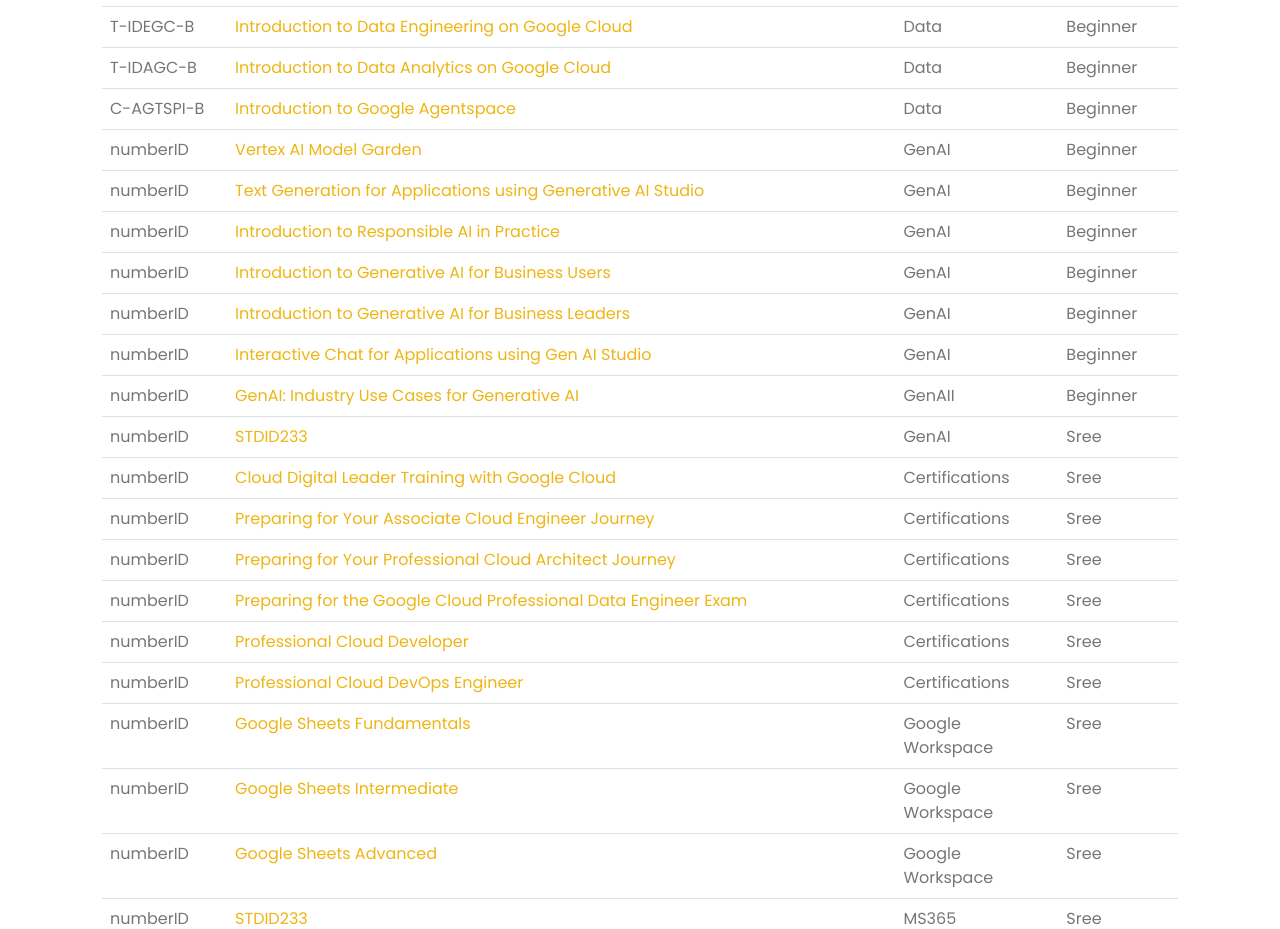
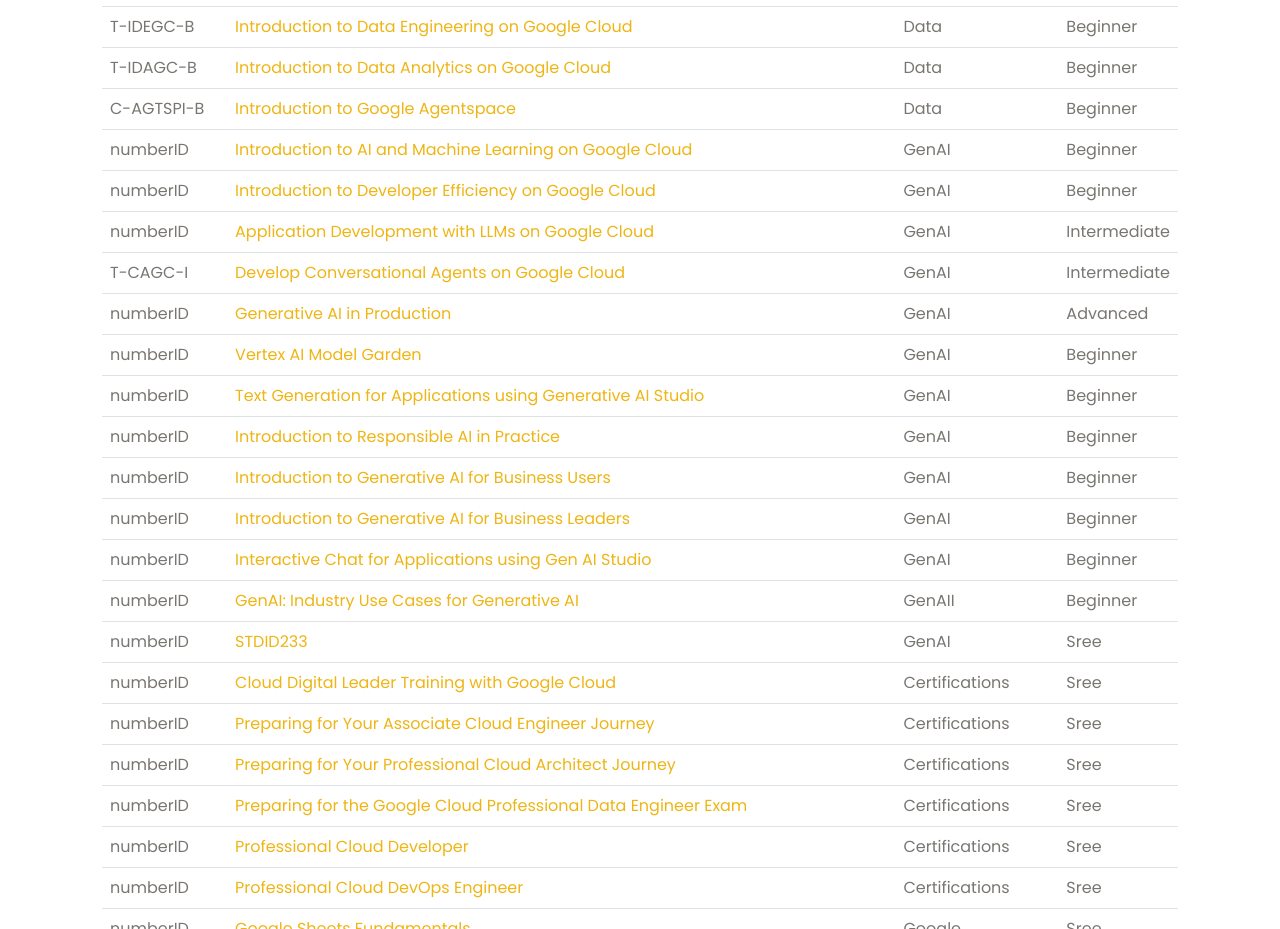
Before and after one commit to Gaabyyhdeez/parlez-vous-technophile, a plain HTML site: page training.html in a window 1280 px wide. Shown: the part 2369-3298 px from the top of the page. Drawn offline with nearby package versions, Linux system fonts and the light colour scheme.

Commit message:
new courses added for genai

```diff
--- a/training.html
+++ b/training.html
@@ -405,6 +405,36 @@
                     <!-- ///// -->
                     <tr>
                         <td>numberID</td>
+                        <td><a href="https://www.google.com">Introduction to AI and Machine Learning on Google Cloud </a></td>
+                        <td><span class="genai">GenAI</span></td>
+                        <td>Beginner</td>
+                    </tr>
+                    <tr>
+                        <td>numberID</td>
+                        <td><a href="https://www.google.com">Introduction to Developer Efficiency on Google Cloud</a></td>
+                        <td><span class="genai">GenAI</span></td>
+                        <td>Beginner</td>
+                    </tr>
+                    <tr>
+                        <td>numberID</td>
+                        <td><a href="https://www.google.com">Application Development with LLMs on Google Cloud</a></td>
+                        <td><span class="genai">GenAI</span></td>
+                        <td>Intermediate</td>
+                    </tr>
+                    <tr>
+                        <td>T-CAGC-I</td>
+                        <td><a href="https://www.google.com">Develop Conversational Agents on Google Cloud</a></td>
+                        <td><span class="genai">GenAI</span></td>
+                        <td>Intermediate</td>
+                    </tr>
+                    <tr>
+                        <td>numberID</td>
+                        <td><a href="https://www.google.com">Generative AI in Production</a></td>
+                        <td><span class="genai">GenAI</span></td>
+                        <td>Advanced</td>
+                    </tr>
+                    <tr>
+                        <td>numberID</td>
                         <td><a href="https://www.google.com">Vertex AI Model Garden</a></td>
                         <td><span class="genai">GenAI</span></td>
                         <td>Beginner</td>
```
